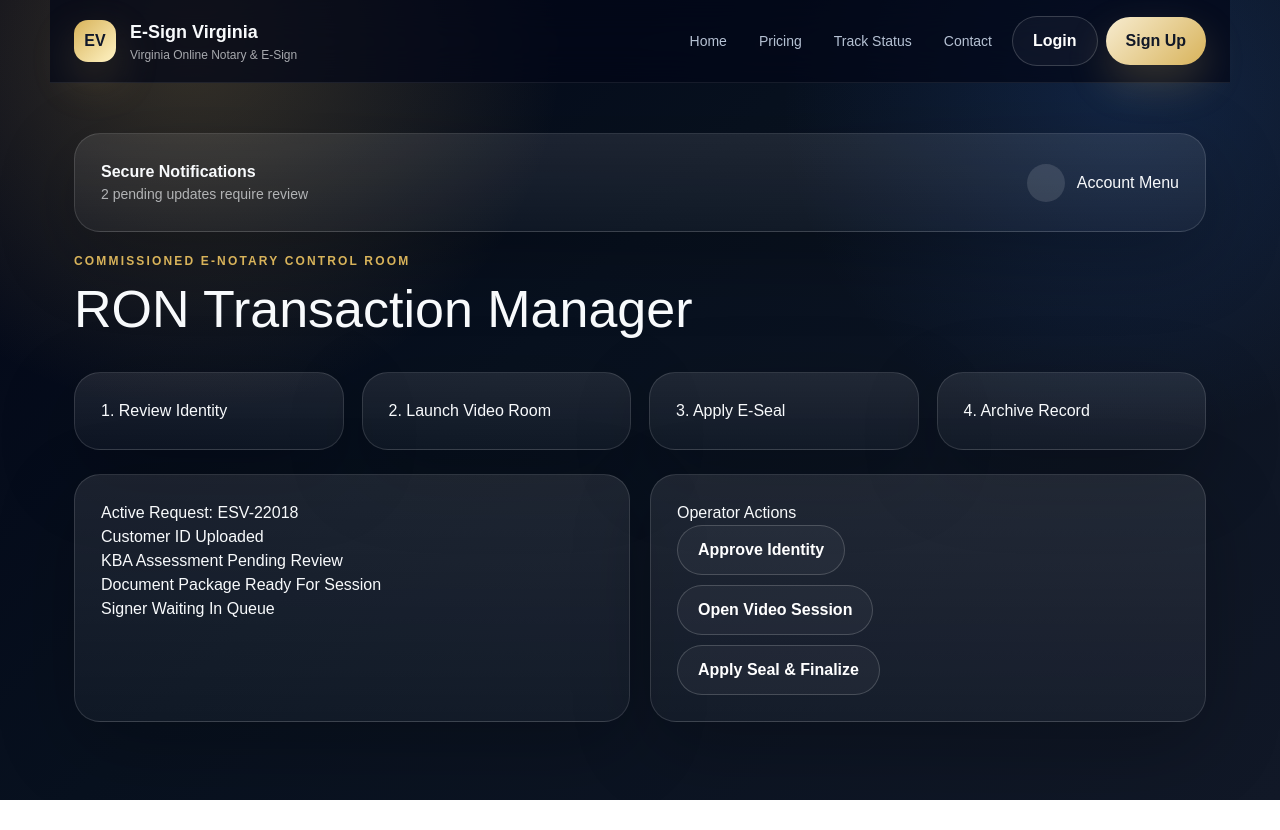
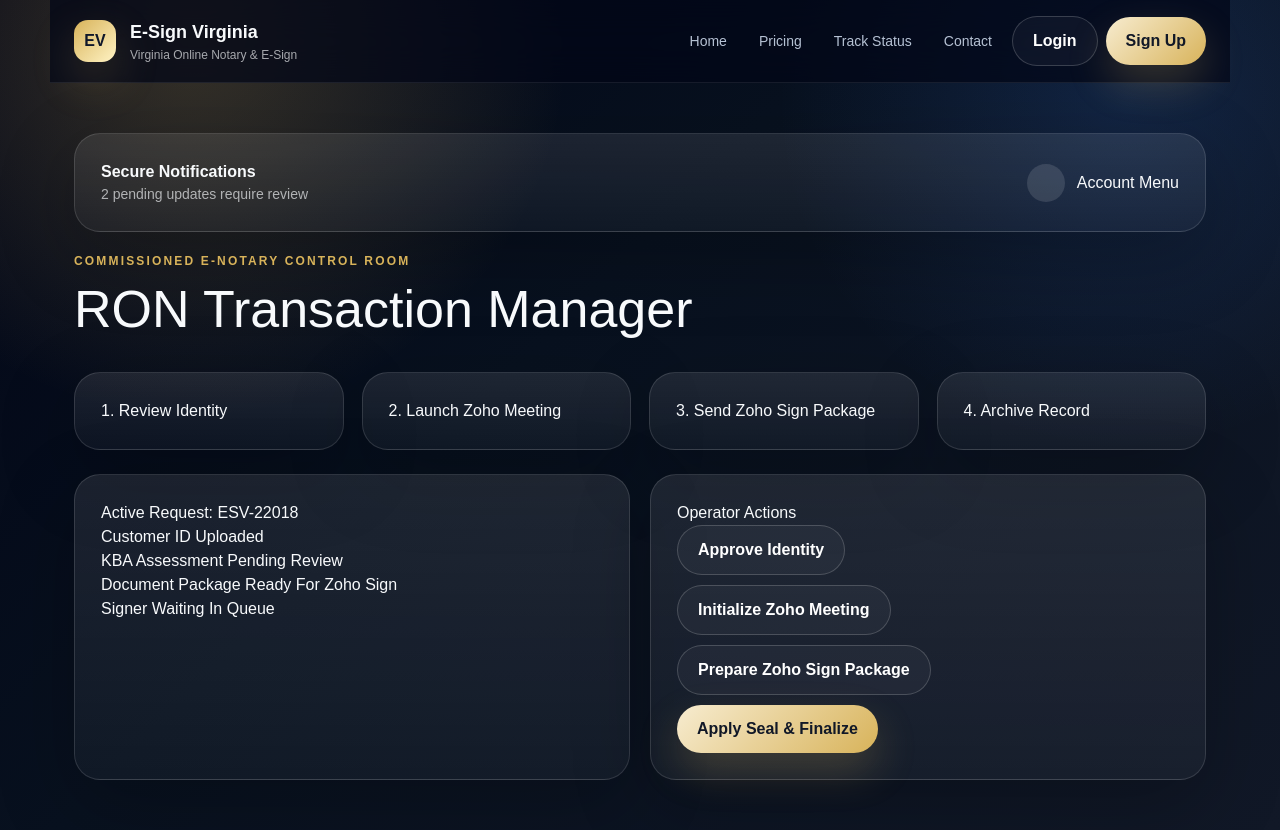
Before and after one commit to rawillia9801/esign, a Next.js app: page /notary/ron-control in a window 1280 px wide. Before the commit the page ends 800 px from the top, so only its background shows below. Built offline with nearby package versions, Linux system fonts and the light colour scheme.

Commit message:
Wire RON control actions to Zoho API placeholders

```diff
--- a/app/notary/ron-control/page.tsx
+++ b/app/notary/ron-control/page.tsx
@@ -13,8 +13,8 @@ export default function RonControl(){
 
     <div className="grid-4" style={{marginTop:'24px'}}>
       <div className="card">1. Review Identity</div>
-      <div className="card">2. Launch Video Room</div>
-      <div className="card">3. Apply E-Seal</div>
+      <div className="card">2. Launch Zoho Meeting</div>
+      <div className="card">3. Send Zoho Sign Package</div>
       <div className="card">4. Archive Record</div>
     </div>
 
@@ -23,14 +23,15 @@ export default function RonControl(){
         <h3>Active Request: ESV-22018</h3>
         <p>Customer ID Uploaded</p>
         <p>KBA Assessment Pending Review</p>
-        <p>Document Package Ready For Session</p>
+        <p>Document Package Ready For Zoho Sign</p>
         <p>Signer Waiting In Queue</p>
       </div>
       <div className="card">
         <h3>Operator Actions</h3>
         <Link href="/notary/verification" className="btn-secondary" style={{marginBottom:'10px'}}>Approve Identity</Link><br/>
-        <Link href="/notary/live-session" className="btn-secondary" style={{marginBottom:'10px'}}>Open Video Session</Link><br/>
-        <Link href="/notary/seal-vault" className="btn-secondary">Apply Seal & Finalize</Link>
+        <Link href="/api/zoho/meeting" className="btn-secondary" style={{marginBottom:'10px'}}>Initialize Zoho Meeting</Link><br/>
+        <Link href="/api/zoho/sign" className="btn-secondary" style={{marginBottom:'10px'}}>Prepare Zoho Sign Package</Link><br/>
+        <Link href="/notary/seal-vault" className="btn">Apply Seal & Finalize</Link>
       </div>
     </div>
    </div>
```
